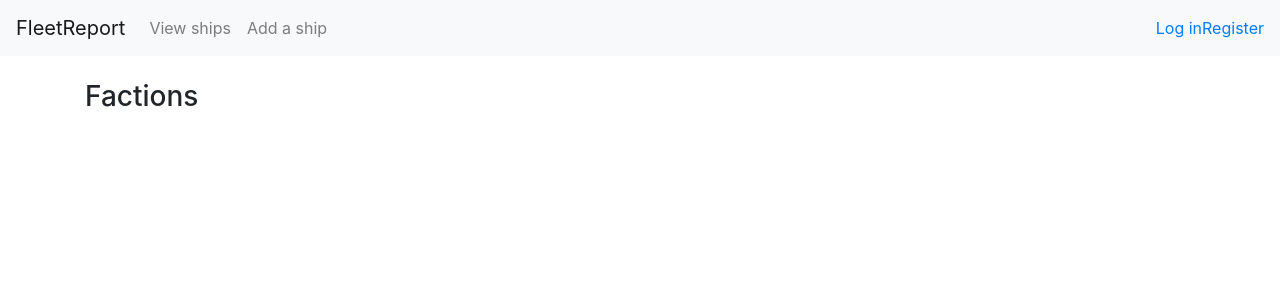
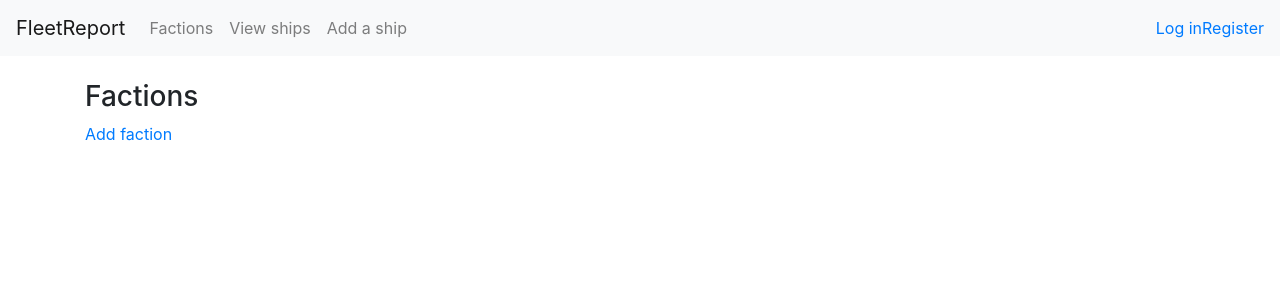
Before and after one commit to elucca/FleetReport, a Flask app: page /factions/ in a window 1280 px wide. Shown: the top 300 px of the page. Run offline with Flask 2, Linux system fonts and the light colour scheme; data that the repository does not hold is empty; some libraries are stand-ins or nearby versions.

Commit message:
Add UI functionality related to factions

```diff
--- a/application/ships/views.py
+++ b/application/ships/views.py
@@ -32,7 +32,7 @@ def ships_update_form(ship_id):
 # Page for listing existing ships
 @app.route("/ships/", methods=["GET"])
 def ships_index():
-    return render_template("ships/list.html", ships = Ship.query.all())
+    return render_template("ships/list.html", ships = Ship.query.all(), factions = Faction.query.all())
 
 # Page for showing detailed information of selected ship
 @app.route("/ships/<ship_id>/", methods=["GET"])
--- a/application/templates/factions/list.html
+++ b/application/templates/factions/list.html
@@ -3,12 +3,15 @@
 {% block body %}
 
   <h3>Factions</h3>
+  <a href="{{ url_for('factions_create_form') }}">Add faction</a>
+
   <br>
 
   <table>
     {% for faction in factions %}
     <tr>
-      <p>{{ faction.name }}</p>
+      <span>{{ faction.name }}</span>
+      <br>
     </tr>
     {% endfor %}
   </table>
--- a/application/templates/layout.html
+++ b/application/templates/layout.html
@@ -12,7 +12,7 @@
 </head>
 
 <body>
-<!--Main navbar-->
+  <!--Main navbar-->
   <nav class="navbar navbar-expand-md navbar-light bg-light mb-4">
     <a class="navbar-brand" href="#">FleetReport</a>
     <button class="navbar-toggler" type="button" data-toggle="collapse" data-target="#navbarCollapse" aria-controls="navbarCollapse"
@@ -21,6 +21,9 @@
     </button>
     <div class="collapse navbar-collapse" id="navbarCollapse">
       <ul class="navbar-nav mr-auto">
+        <li class="nav-item">
+          <a class="nav-link" href="{{ url_for('factions_index') }} ">Factions</a>
+        </li>
         <li class="nav-item">
           <a class="nav-link" href="{{ url_for('ships_index') }} ">View ships</a>
         </li>
```
Also changed, not shown: application/templates/ships/list.html (+9 -2 lines).
